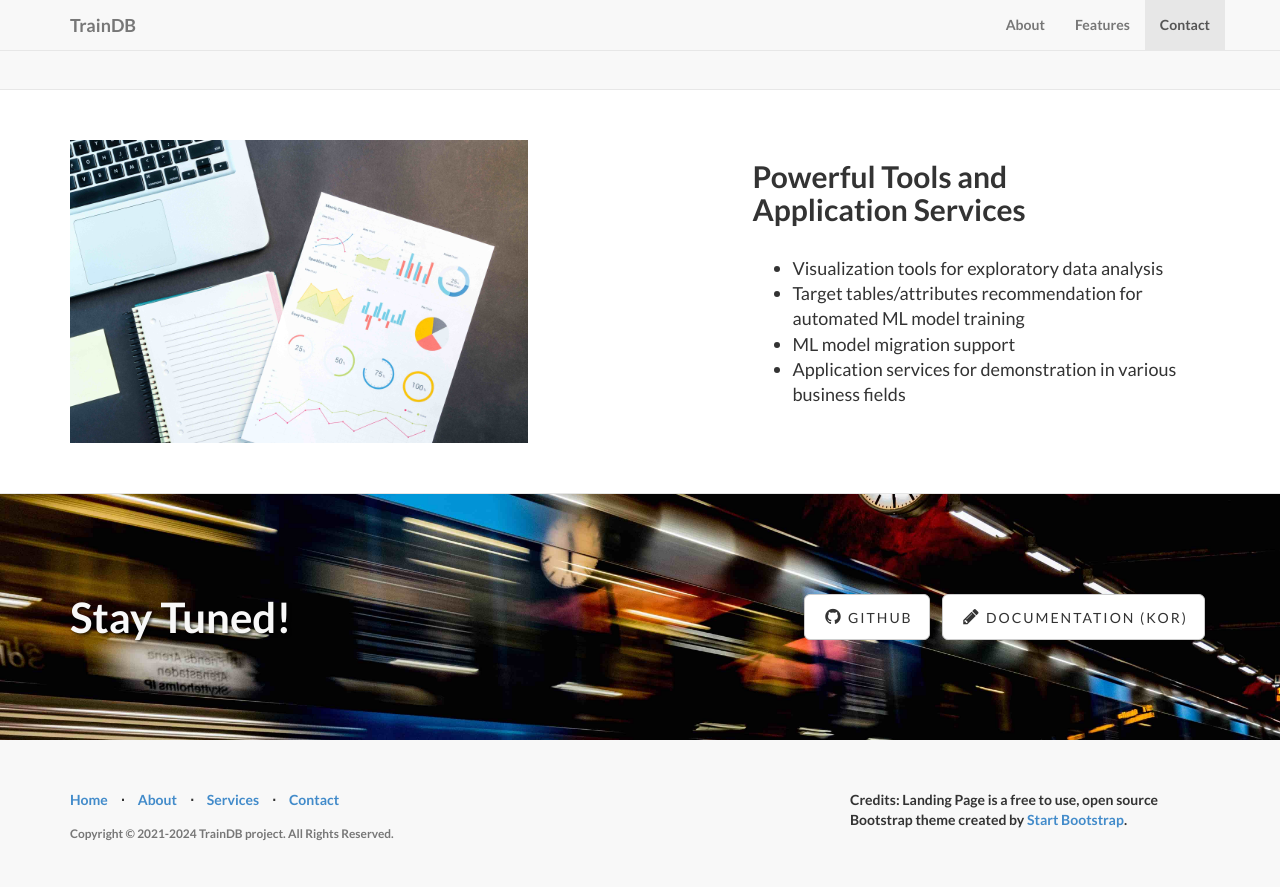
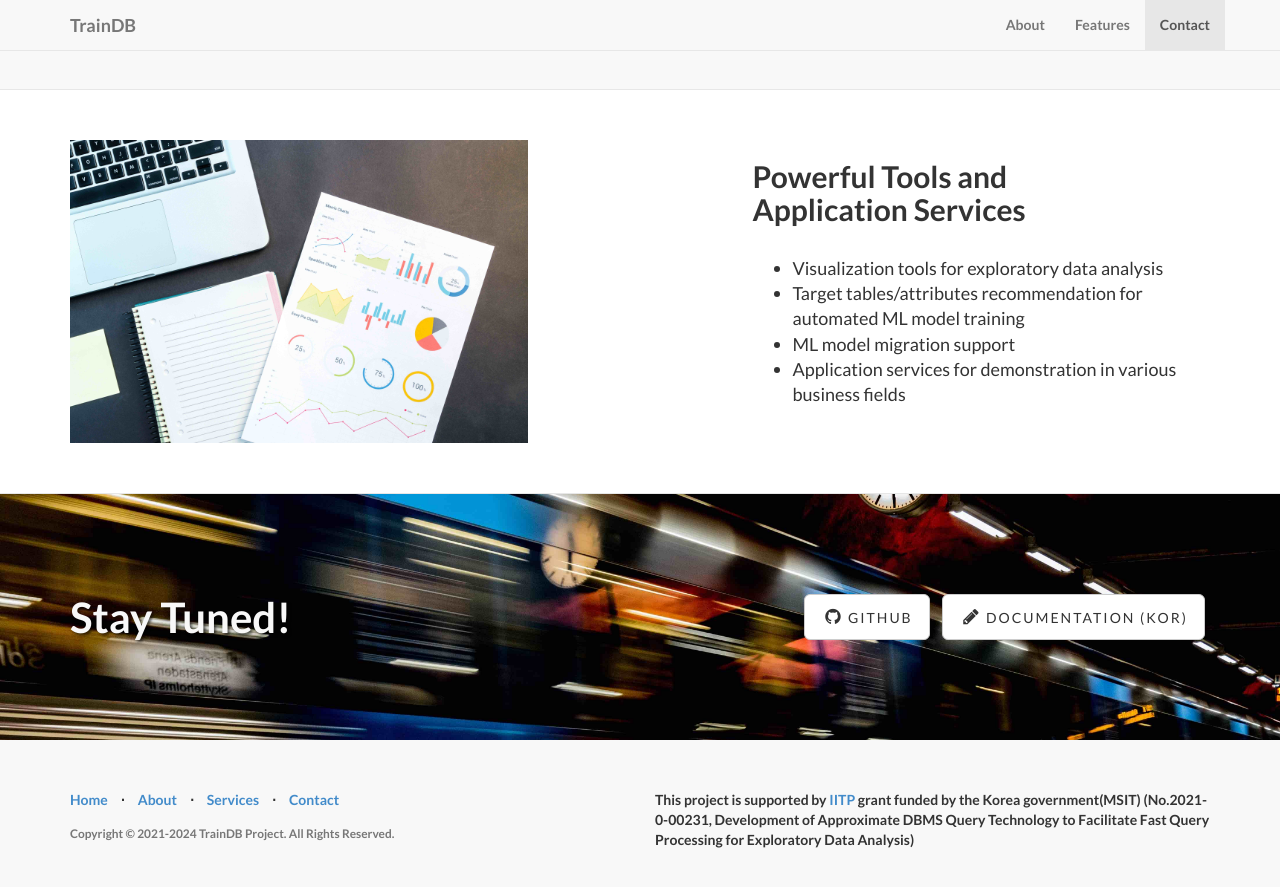
Before and after one commit to traindb-project/traindb-project.github.io, a Jekyll site: the page built from index.html, in a window 1280 px wide and 900 px high, scrolled down 1790 px. Shown: the top 887 px of the window. Built offline with Jekyll 4.4.1, drawn with Linux system fonts in a browser that asks for light colours.

Commit message:
Update footer

```diff
--- a/_config.yml
+++ b/_config.yml
@@ -8,8 +8,8 @@ email: taewhi@etri.re.kr
 author: Taewhi Lee
 description: > # "Write an awesome description for your new site here.
   TrainDB is a ML-based approximate query processing engine that aims to answer time-consuming analytical queries in a few seconds.
-copyright: 'Copyright &copy; 2021-2024 TrainDB project. All Rights Reserved.'
-credits: 'Credits: Landing Page is a free to use, open source Bootstrap theme created by <a href="http://startbootstrap.com/">Start Bootstrap</a>.'
+copyright: 'Copyright &copy; 2021-2024 TrainDB Project. All Rights Reserved.'
+credits: 'This project is supported by <a href="https://www.iitp.kr">IITP</a> grant funded by the Korea government(MSIT) (No.2021-0-00231, Development of Approximate DBMS Query Technology to Facilitate Fast Query Processing for Exploratory Data Analysis)'
 
 # ----------------------- #
 #    Jekyll & Plugins     #
--- a/_includes/footer.html
+++ b/_includes/footer.html
@@ -2,7 +2,7 @@
 <footer>
     <div class="container">
         <div class="row">
-            <div class="col-md-8">
+            <div class="col-md-6">
                 <ul class="list-inline">
                     <li>
                         <a href="#home">Home</a>
@@ -22,7 +22,7 @@
                 </ul>
                 <p class="copyright text-muted small">{{ site.copyright }}</p>
             </div>
-            <div class="col-md-4">
+            <div class="col-md-6">
                 {{ site.credits }}
             </div>
         </div>
```
